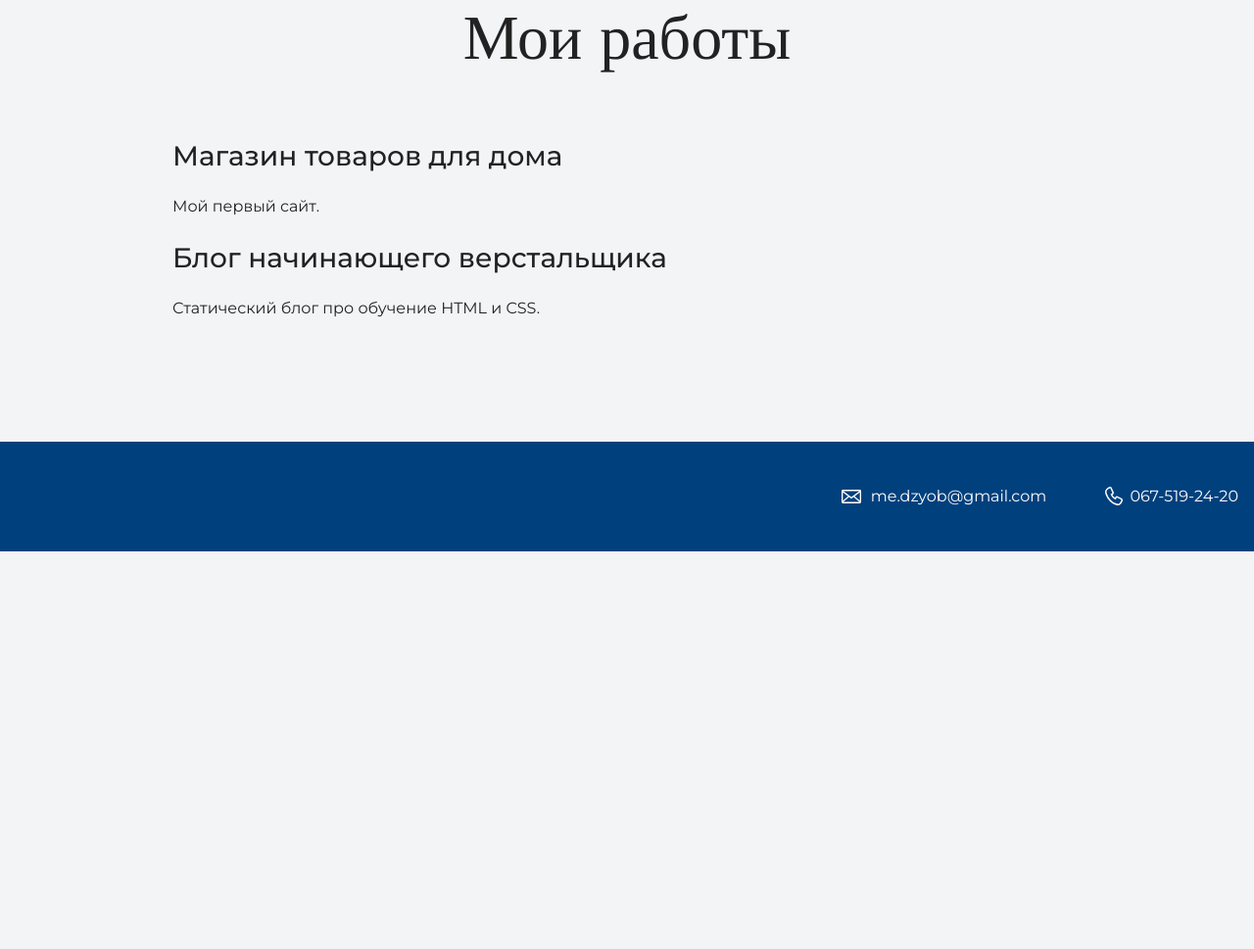
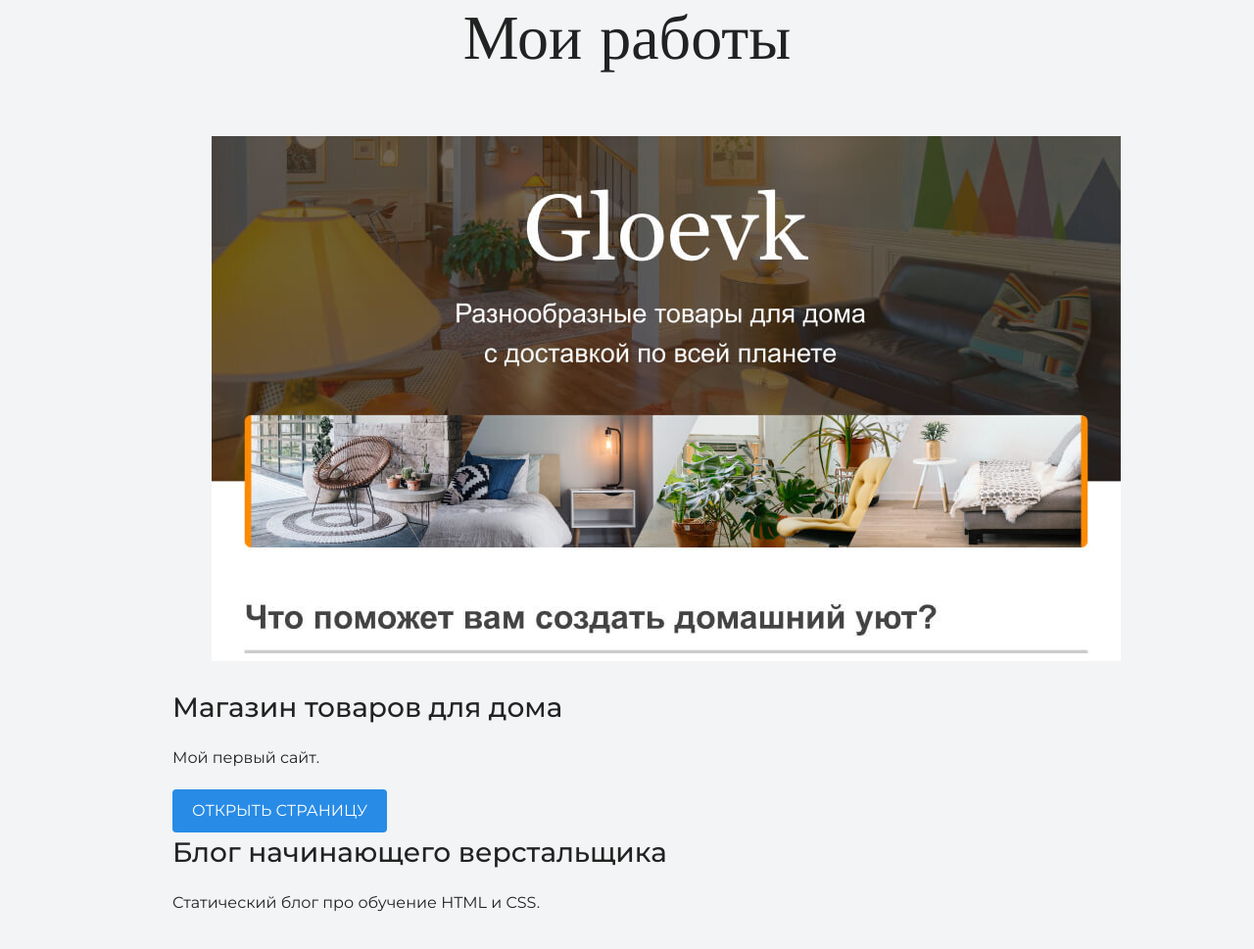
Before and after one commit to dzyob/htmlacademy, a plain HTML site: page index.html in a window 1280 px wide. Shown: the part 1841-2810 px from the top of the page at 98% size. Before the commit the page ends 2404 px from the top, so only its background shows below. Drawn offline with nearby package versions, Linux system fonts and the light colour scheme.

Commit message:
add first project, description, button and photo

```diff
--- a/index.html
+++ b/index.html
@@ -38,9 +38,12 @@
     <section class="portfolio">
       <div class="container">
         <h2 class="subheading">Мои работы</h2>
-
+        <figure>
+          <img src="files/project.jpg" width="928" height="536" alt="Cайт магазина товаров для дома">
+        </figure>
         <h3>Магазин товаров для дома</h3>
         <p>Мой первый сайт.</p>
+        <a class="button" href="source/project-gloevk/index.html">Открыть страницу</a>
 
         <h3>Блог начинающего верстальщика</h3>
         <p>Статический блог про обучение HTML и CSS.</p>
```
